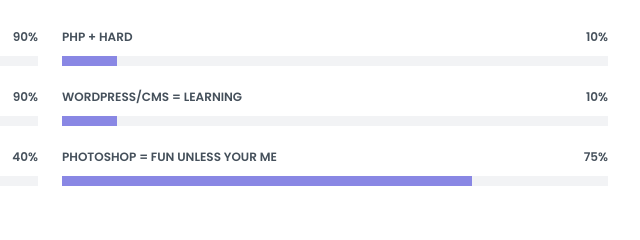
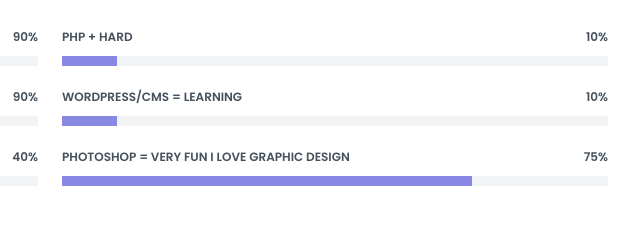
Before and after one commit to jackablett/jackablett.github.io, a plain HTML site: page index.html in a window 1280 px wide. Shown: the part 1525-1765 px from the top of the page, 640-1280 px from the left. Drawn offline with nearby package versions, Linux system fonts and the light colour scheme.

Commit message:
Update index.html

```diff
--- a/index.html
+++ b/index.html
@@ -163,7 +163,7 @@
             </div>
 
             <div class="progress">
-              <span class="skill">Photoshop = Fun unless your me<i class="val">75%</i></span>
+              <span class="skill">Photoshop = Very fun i love graphic design<i class="val">75%</i></span>
               <div class="progress-bar-wrap">
                 <div class="progress-bar" role="progressbar" aria-valuenow="75" aria-valuemin="0" aria-valuemax="100"></div>
               </div>
```
